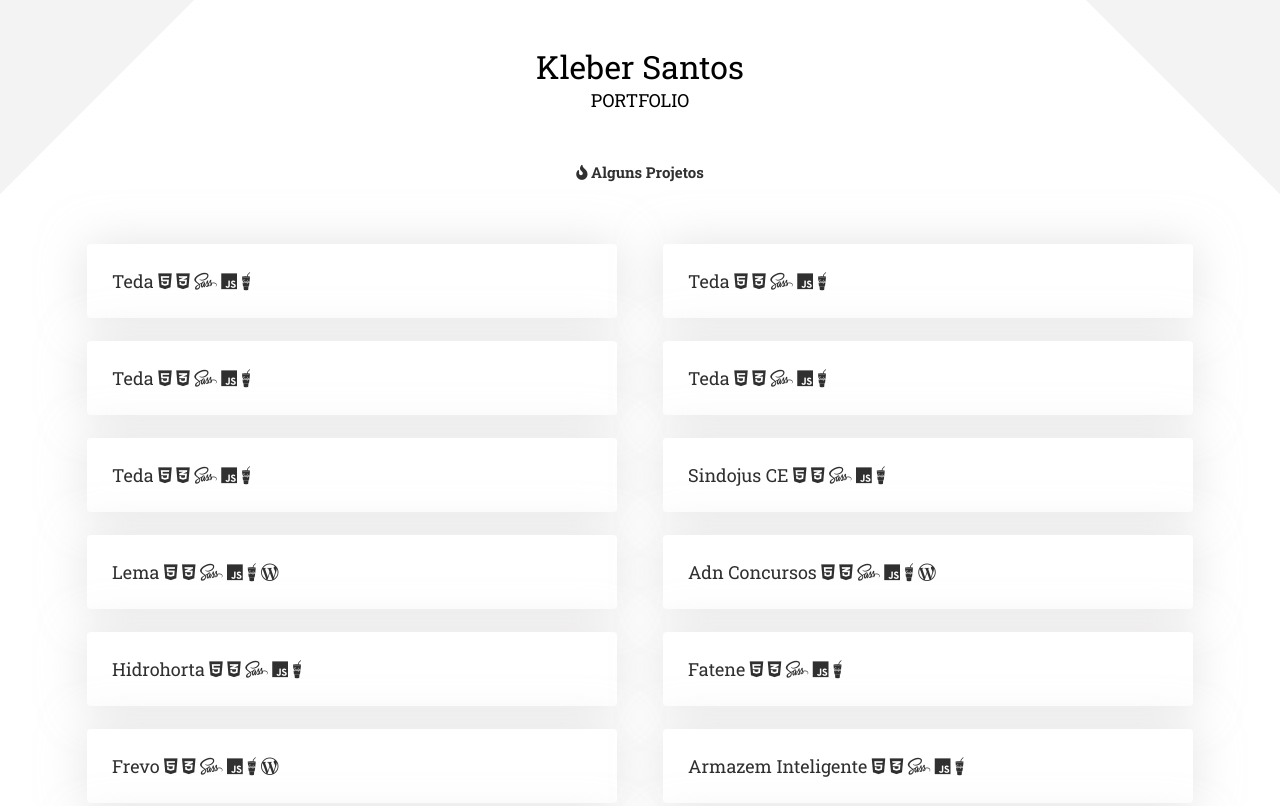
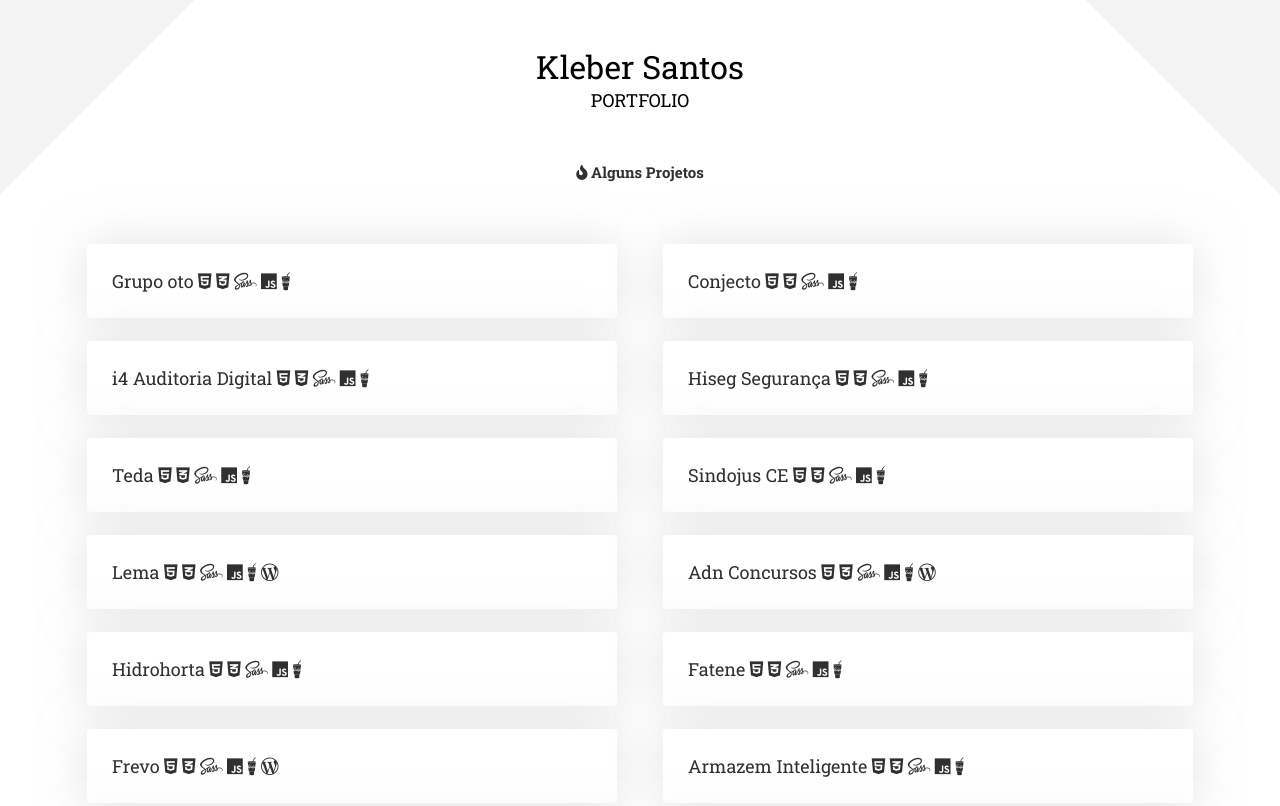
Before and after one commit to klebersantos/portfolio, a plain HTML site: page index.html in a window 1280 px wide. Shown: the top 806 px of the page. Drawn offline with Linux system fonts and the light colour scheme.

Commit message:
Update index.html

```diff
--- a/index.html
+++ b/index.html
@@ -21,7 +21,7 @@
 
                 <li>
                     <a href="https://grupooto.com.br/" target="_blank">
-                        Teda
+                        Grupo oto
                         <i class="fab fa-html5"></i>
                         <i class="fab fa-css3-alt"></i>
                         <i class="fab fa-sass"></i>
@@ -31,7 +31,7 @@
                 </li>
                 <li>
                     <a href="https://conjecto.com.br/" target="_blank">
-                        Teda
+                        Conjecto
                         <i class="fab fa-html5"></i>
                         <i class="fab fa-css3-alt"></i>
                         <i class="fab fa-sass"></i>
@@ -41,7 +41,7 @@
                 </li>
                 <li>
                     <a href="https://www.i4auditoriadigital.com.br/" target="_blank">
-                        Teda
+                        i4 Auditoria Digital
                         <i class="fab fa-html5"></i>
                         <i class="fab fa-css3-alt"></i>
                         <i class="fab fa-sass"></i>
@@ -51,7 +51,7 @@
                 </li>
                 <li>
                     <a href="https://hisegseguranca.com.br/" target="_blank">
-                        Teda
+                        Hiseg Segurança
                         <i class="fab fa-html5"></i>
                         <i class="fab fa-css3-alt"></i>
                         <i class="fab fa-sass"></i>
```
